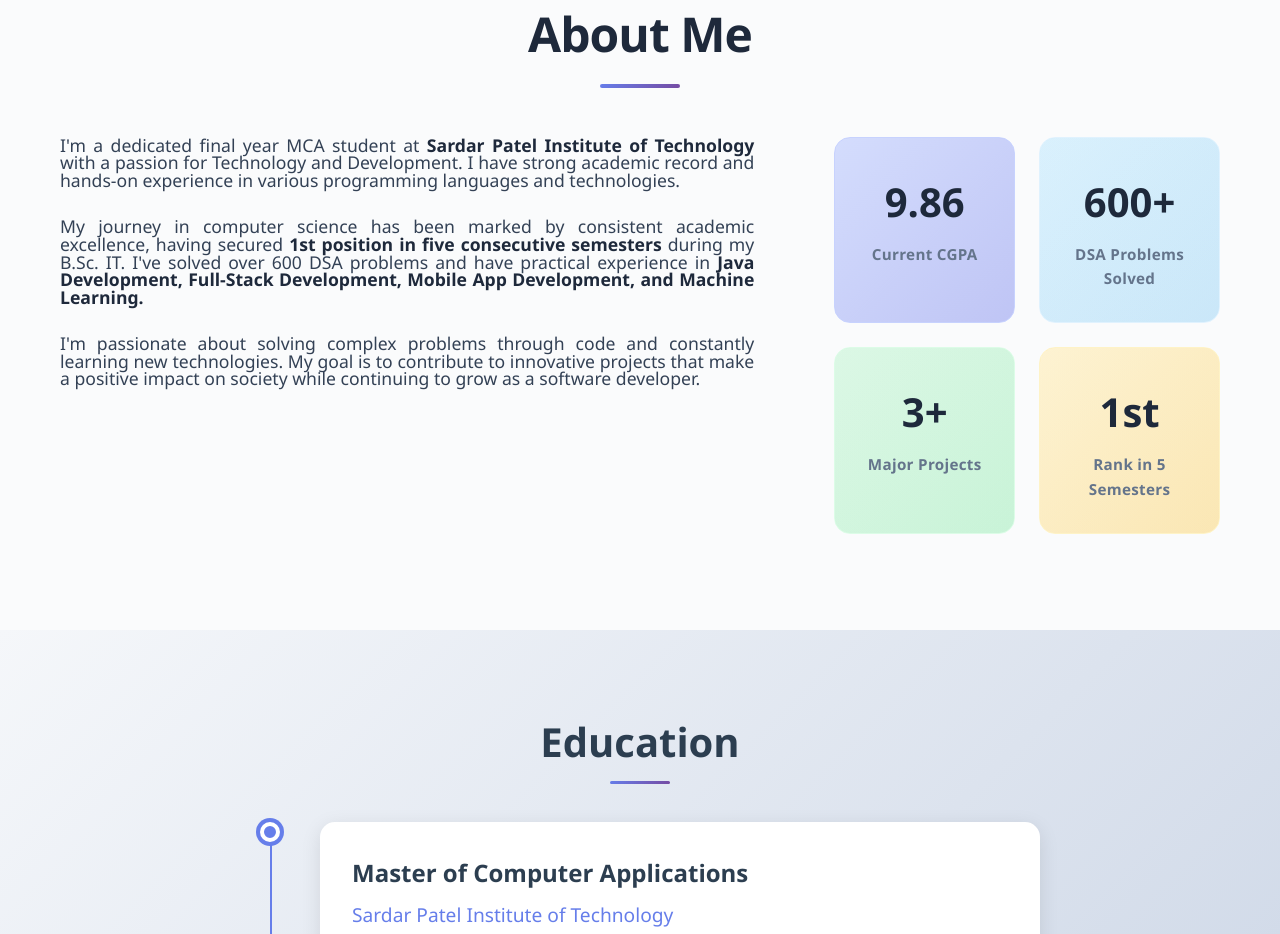
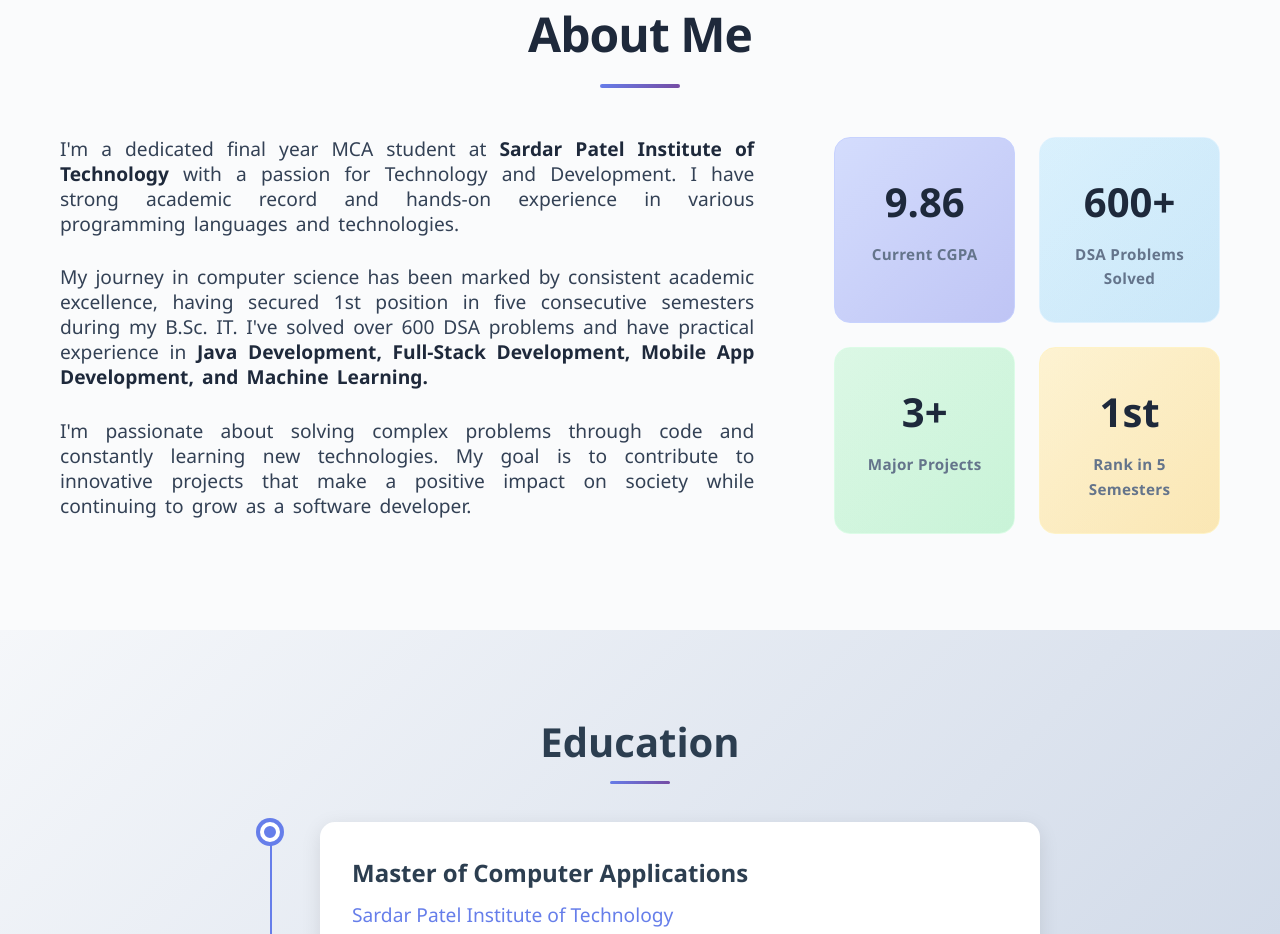
Before and after one commit to arbaaz-01/Portfolio, a React (Create React App) app: page / in a window 1280 px wide. Shown: the part 900-1834 px from the top of the page. Built offline with nearby package versions, Linux system fonts and the light colour scheme.

Commit message:
About Section font style fixed

```diff
--- a/src/components/About.css
+++ b/src/components/About.css
@@ -36,11 +36,12 @@
   display: flex;
   flex-direction: column;
   gap: 1.8rem;
+  word-spacing: 0.2rem;
 }
 
 .about-text p {
-  font-size: 1.1rem;
-  line-height: 1;
+  font-size: 1.2rem;
+  line-height: 1.3;
   color: #334155;
   margin: 0;
   text-align: justify;
--- a/src/components/About.js
+++ b/src/components/About.js
@@ -19,7 +19,7 @@ const About = () => {
             <div className="journey-paragraph">
               <p>
                 My journey in computer science has been marked by consistent academic excellence, having secured{" "}
-                <strong>1st position in five consecutive semesters</strong> during my B.Sc. IT. I've solved over 600 DSA
+                1st position in five consecutive semesters during my B.Sc. IT. I've solved over 600 DSA
                 problems and have practical experience in{" "}
                 <strong>Java Development, Full-Stack Development, Mobile App Development, and Machine Learning.</strong>
               </p>
```
